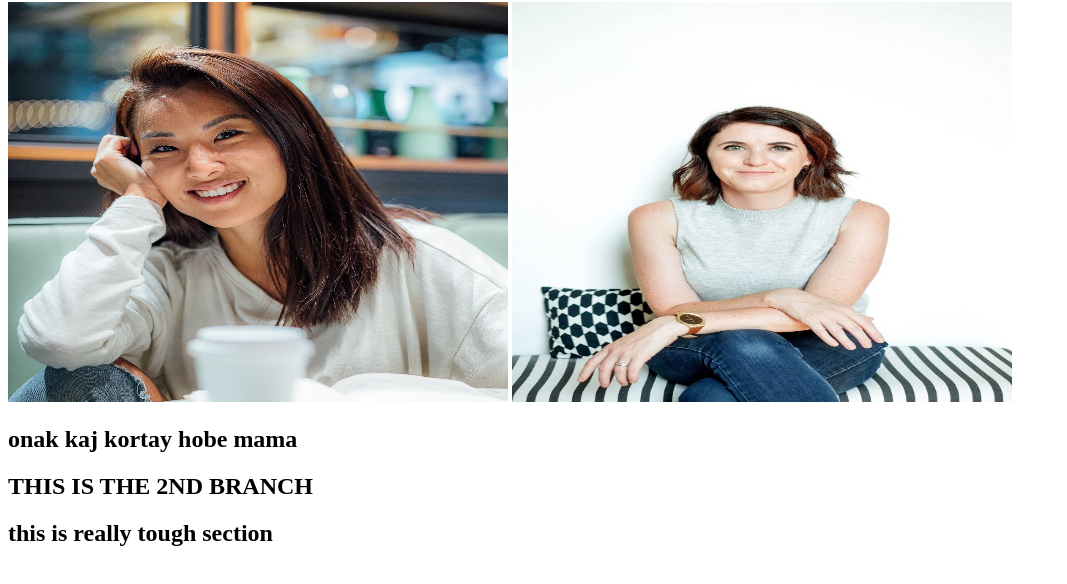
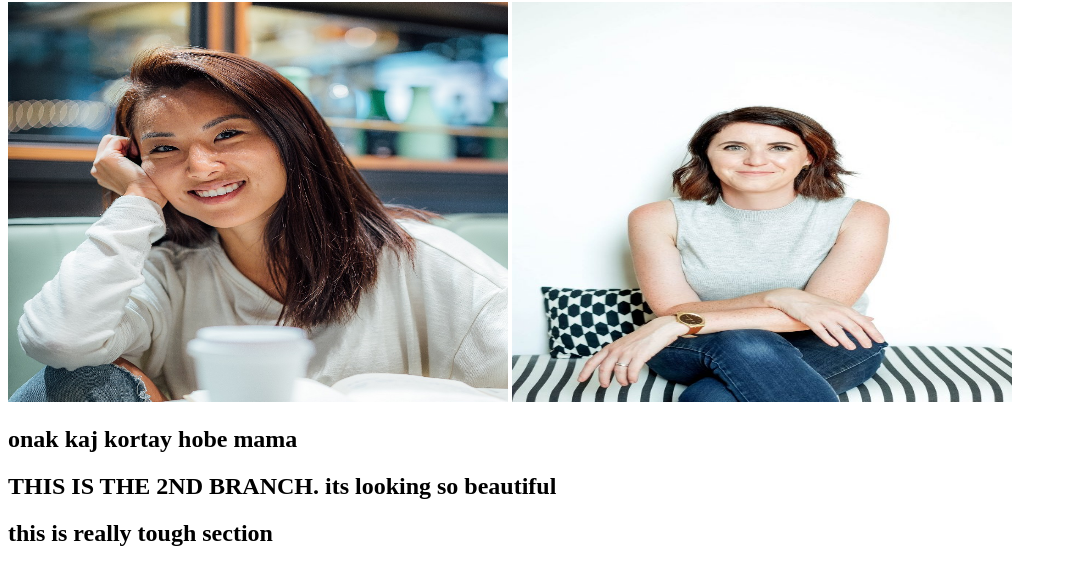
Before and after one commit to rahad37/my-second-website, a plain HTML site: page index.html in a window 1280 px wide. Shown: the part 136-720 px from the top of the page, without its empty margins (0-1067 px from the left). Drawn offline with Linux system fonts and the light colour scheme.

Commit message:
changing

```diff
--- a/index.html
+++ b/index.html
@@ -12,7 +12,7 @@
     <img src="about-widget.jpg" style="width: 500px; height: 400px;" alt="">
     <img src="oh.jpg" style="width: 500px; height: 400px;" alt="">
     <h2>onak kaj kortay hobe mama</h2>
-<h2>THIS IS THE 2ND BRANCH</h2>
+<h2>THIS IS THE 2ND BRANCH. its looking so beautiful</h2>
 <h2>this is really tough section</h2>
 </body>
 </html>
```
